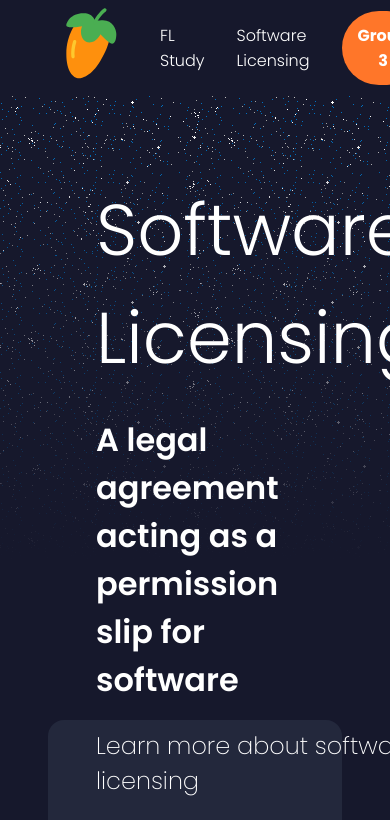
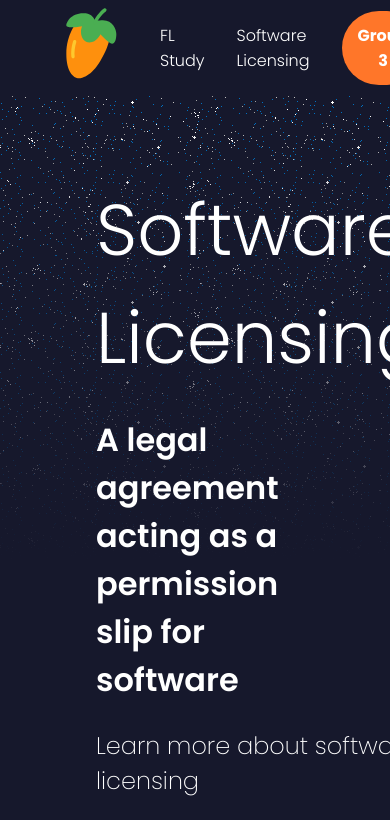
Before and after one commit to AdrianBonpin/tfl-software_licensing, a Next.js app: page / in a window 390 px wide. Shown: the top 820 px of the page. Built offline with nearby package versions, Linux system fonts and the light colour scheme.

Commit message:
style: change top col to row when on mobile

```diff
--- a/app/landing.module.css
+++ b/app/landing.module.css
@@ -1,7 +1,7 @@
 .col_2 {
     position: relative;
     width: 100%;
-    height: 35rem;
+    min-height: 35rem;
     display: grid;
     grid-template-columns: repeat(2, 1fr);
 }
@@ -78,3 +78,18 @@
     display: grid;
     grid-template-rows: repeat(auto-fit, 1fr);
 }
+
+@media (max-width: 1024px) {
+    .main_text {
+        grid-row: 1/3;
+    }
+
+    .main_splash {
+        display: none;
+    }
+
+    .col_2 {
+        grid-template-columns: auto;
+        grid-template-rows: auto auto;
+    }
+}
```
